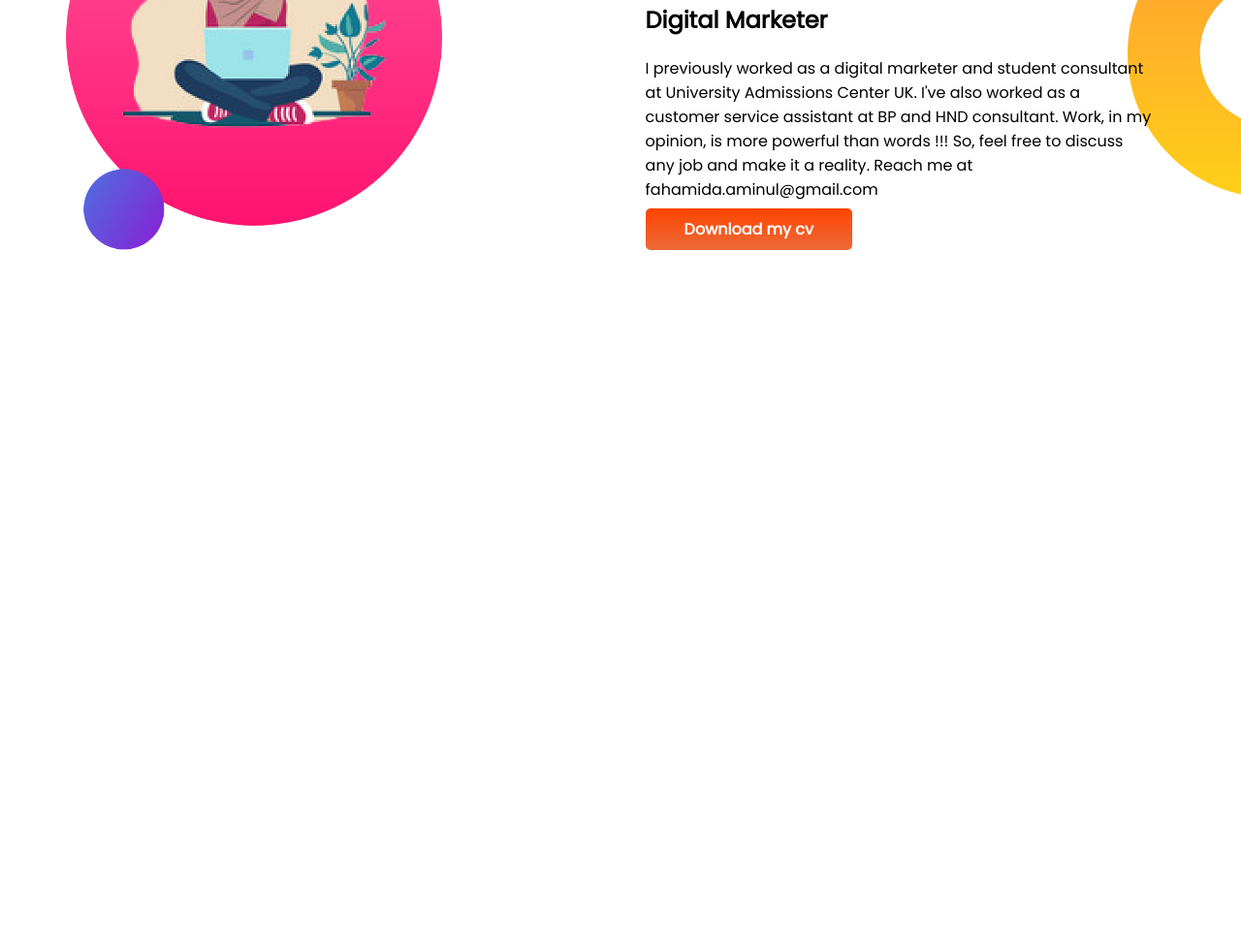
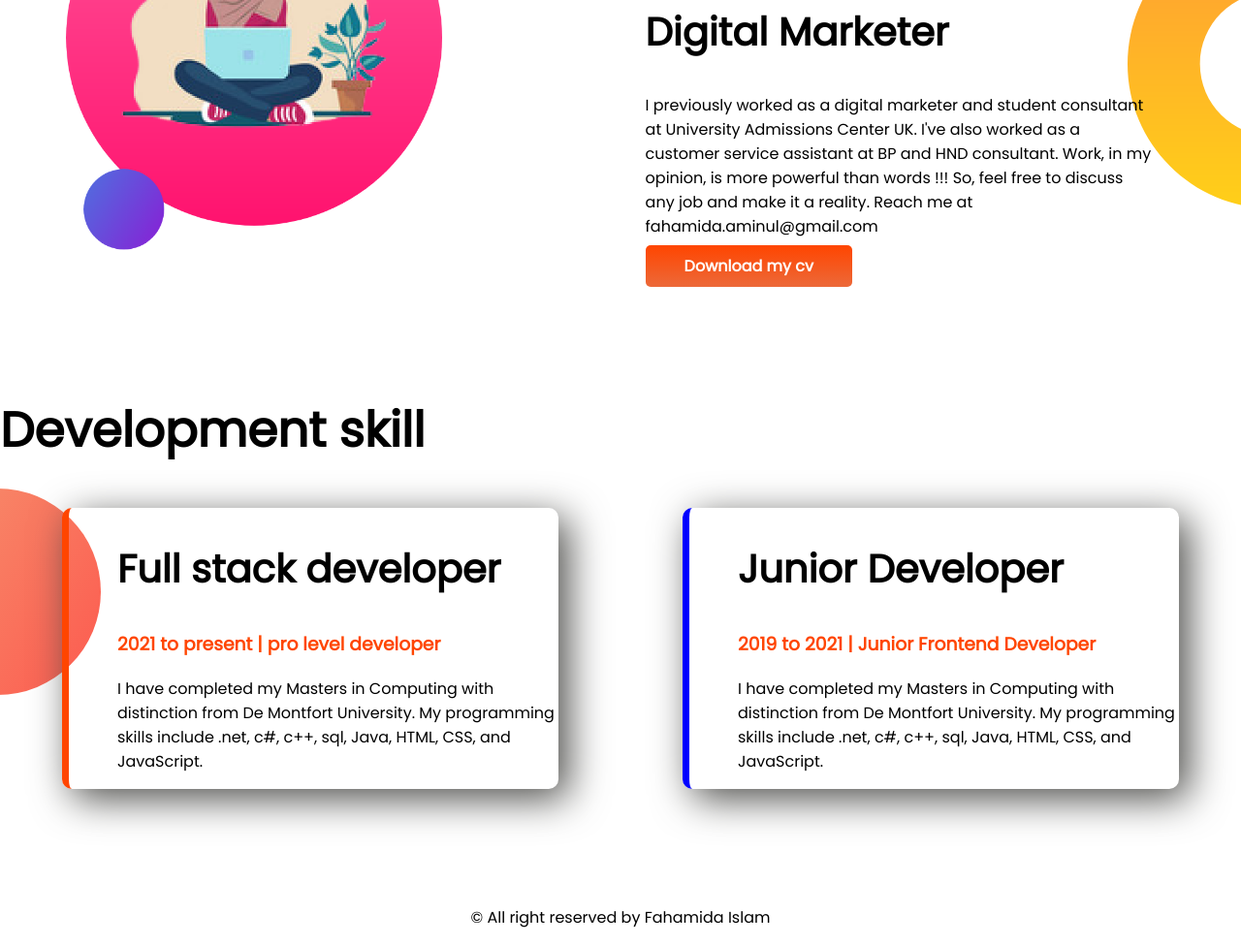
Before and after one commit to FahamidaIslam/Personal-portfolio, a plain HTML site: page index.html in a window 1280 px wide. Shown: the part 738-1713 px from the top of the page at 97% size. Before the commit the page ends 1123 px from the top, so only its background shows below. Drawn offline with Linux system fonts and the light colour scheme.

Commit message:
so far done

```diff
--- a/index.html
+++ b/index.html
@@ -13,7 +13,7 @@
 </head>
 
 <body>
-    <section class="top-banner">
+    <section class="top-banner flexible-container">
         <div class="profile-desc">
             <h1>Welcome to</h1>
             <h1> <span class="name-color">Fahamida Islam</span> World</h1>
@@ -29,7 +29,7 @@
 
     </section>
 
-    <section class="work-exprience">
+    <section class="work-exprience flexible-container">
         <div class="profile-desc">
             <img src="images/my-bg2.png" alt="my work exprince">
         </div>
@@ -49,8 +49,38 @@
 
 
     </section>
+    <section class="development-skill">
 
+        <h1>Development skill</h1>
+
+        <div class="flexible-container">
+            <div id="fullstack-dev" class="skill-desc">
+                <h2>Full stack developer</h2>
+                <h3 class="name-color">2021 to present | pro level developer</h3>
+                <p>I have completed my Masters in Computing with distinction from De Montfort University. My programming
+                    skills include .net, c#, c++, sql, Java, HTML, CSS, and JavaScript.
+                </p>
+            </div>
+
+            <div id="junior-dev" class="skill-desc">
+                <h2> Junior Developer</h2>
+                <h3 class="name-color">2019 to 2021 | Junior Frontend Developer</h3>
+
+                <p>I have completed my Masters in Computing with distinction from De Montfort University. My programming
+                    skills include .net, c#, c++, sql, Java, HTML, CSS, and JavaScript.
+                </p>
+
+            </div>
+        </div>
+
+    </section>
 
 </body>
 
+<footer>
+    <p>
+        &copy; All right reserved by Fahamida Islam
+    </p>
+</footer>
+
 </html>
--- a/style.css
+++ b/style.css
@@ -7,11 +7,15 @@ h1 {
     font-size: 50px;
 }
 
+h2 {
+    font-size: 40px;
+}
+
 .name-color {
     color: orangered;
 }
 
-section {
+.flexible-container {
     display: flex;
     margin-bottom: 120px;
 }
@@ -51,3 +55,30 @@ section {
 .para-style {
     padding-right: 15%;
 }
+
+.development-skill {
+    background-image: url(images/exp-bg.png);
+    background-repeat: no-repeat;
+    background-position: left;
+}
+
+.skill-desc {
+    width: 40%;
+    margin-left: 5%;
+    margin-right: 5%;
+    padding-left: 50px;
+    border-radius: 10px;
+    box-shadow: 10px 10px 40px rgb(77, 77, 74);
+}
+
+#fullstack-dev {
+    border-left: 7px solid orangered;
+}
+
+#junior-dev {
+    border-left: 7px solid blue;
+}
+
+footer p {
+    text-align: center;
+}
```
